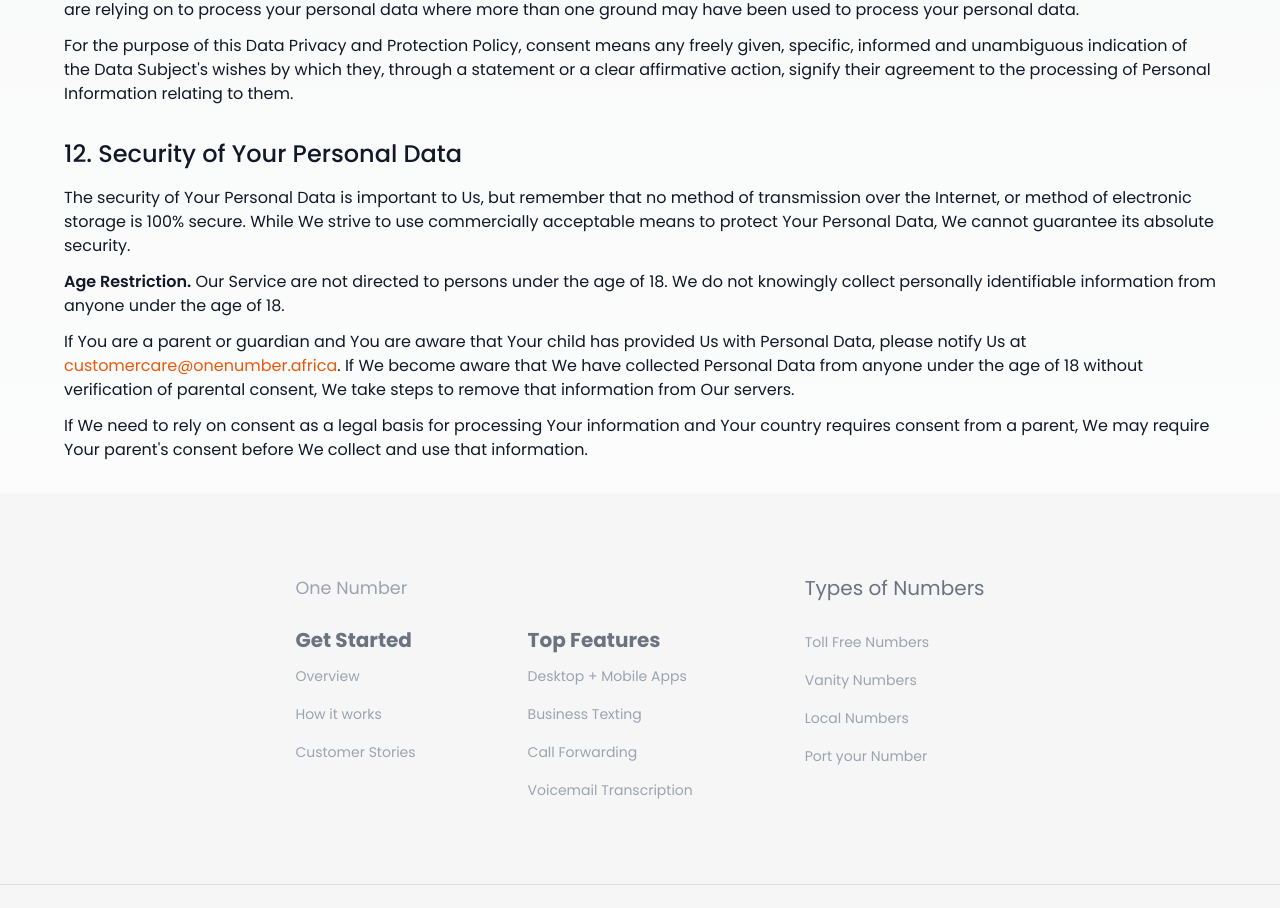
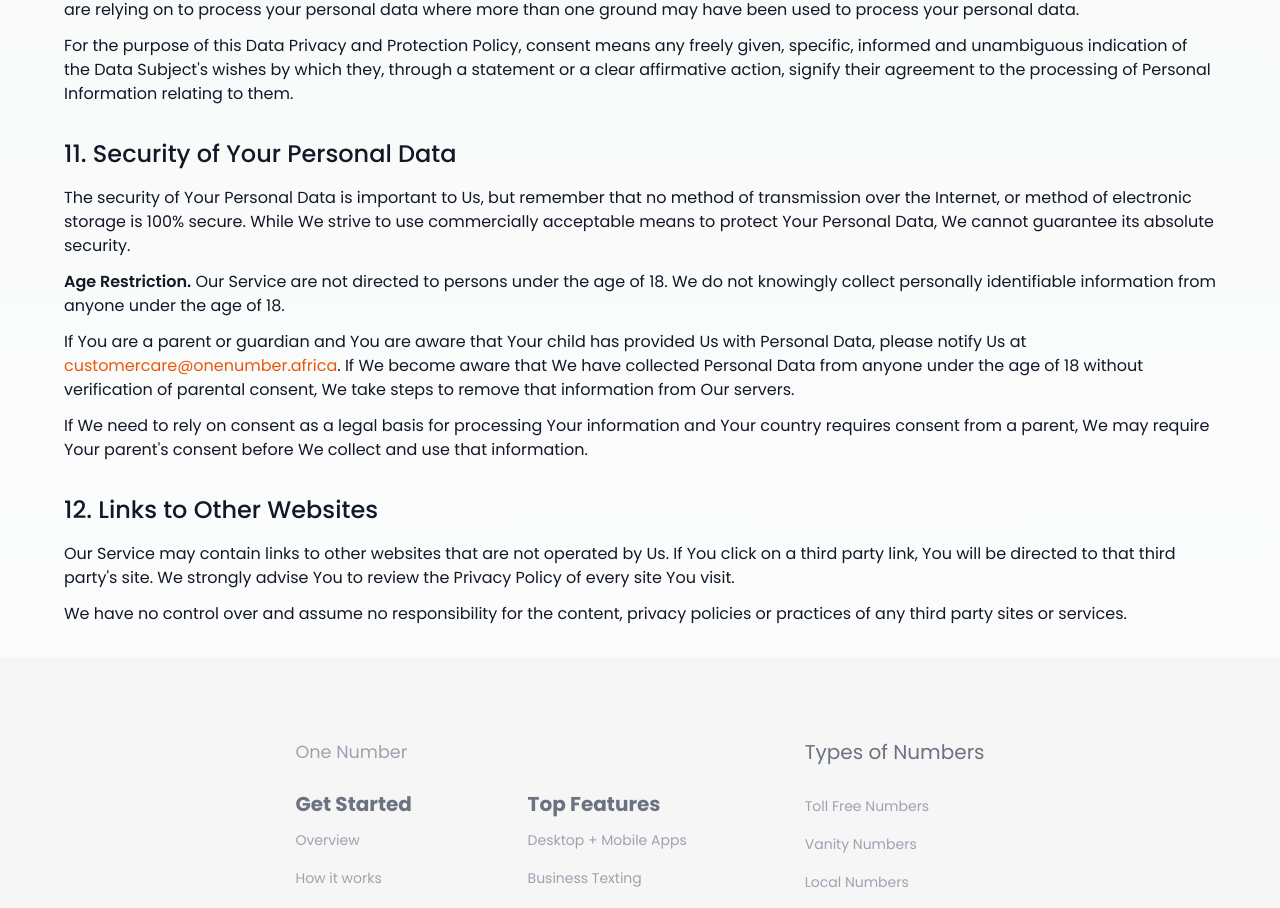
Before and after one commit to NwekeGoddy/onenumber.africa, a Next.js app: page /privacy-policy in a window 1280 px wide. Shown: the part 6931-7839 px from the top of the page. Built offline with nearby package versions, Linux system fonts and the light colour scheme.

Commit message:
add section twelve
Signed-off-by: Nweke Chidi <nwekechidigodwin460@gmail.com>

```diff
--- a/src/pages/privacy-policy.js
+++ b/src/pages/privacy-policy.js
@@ -952,7 +952,7 @@ export default function PrivacyPolicy() {
           {/* Section 11 */}
           <section className="mb-4 sm:mb-8 text-gray-900">
             <h3 className="text-xl sm:text-2xl mb-2 sm:mb-4 font-medium">
-              12. Security of Your Personal Data
+              11. Security of Your Personal Data
             </h3>
 
             <p className="text-sm sm:text-base mb-3 leading-7">
@@ -979,10 +979,11 @@ export default function PrivacyPolicy() {
               >
                 {" "}
                 customercare@onenumber.africa
-              </a>. If We become aware that We have
-              collected Personal Data from anyone under the age of 18 without
-              verification of parental consent, We take steps to remove that
-              information from Our servers.
+              </a>
+              . If We become aware that We have collected Personal Data from
+              anyone under the age of 18 without verification of parental
+              consent, We take steps to remove that information from Our
+              servers.
             </p>
 
             <p className="text-sm sm:text-base mb-3 leading-7">
@@ -993,6 +994,25 @@ export default function PrivacyPolicy() {
             </p>
           </section>
 
+          {/* Section 12 */}
+          <section className="mb-4 sm:mb-8 text-gray-900">
+            <h3 className="text-xl sm:text-2xl mb-2 sm:mb-4 font-medium">
+              12. Links to Other Websites
+            </h3>
+
+            <p className="text-sm sm:text-base mb-3 leading-7">
+              Our Service may contain links to other websites that are not
+              operated by Us. If You click on a third party link, You will be
+              directed to that third party&apos;s site. We strongly advise You
+              to review the Privacy Policy of every site You visit.
+            </p>
+
+            <p className="text-sm sm:text-base mb-3 leading-7">
+              We have no control over and assume no responsibility for the
+              content, privacy policies or practices of any third party sites or
+              services.
+            </p>
+          </section>
 
 
         </section>
```
